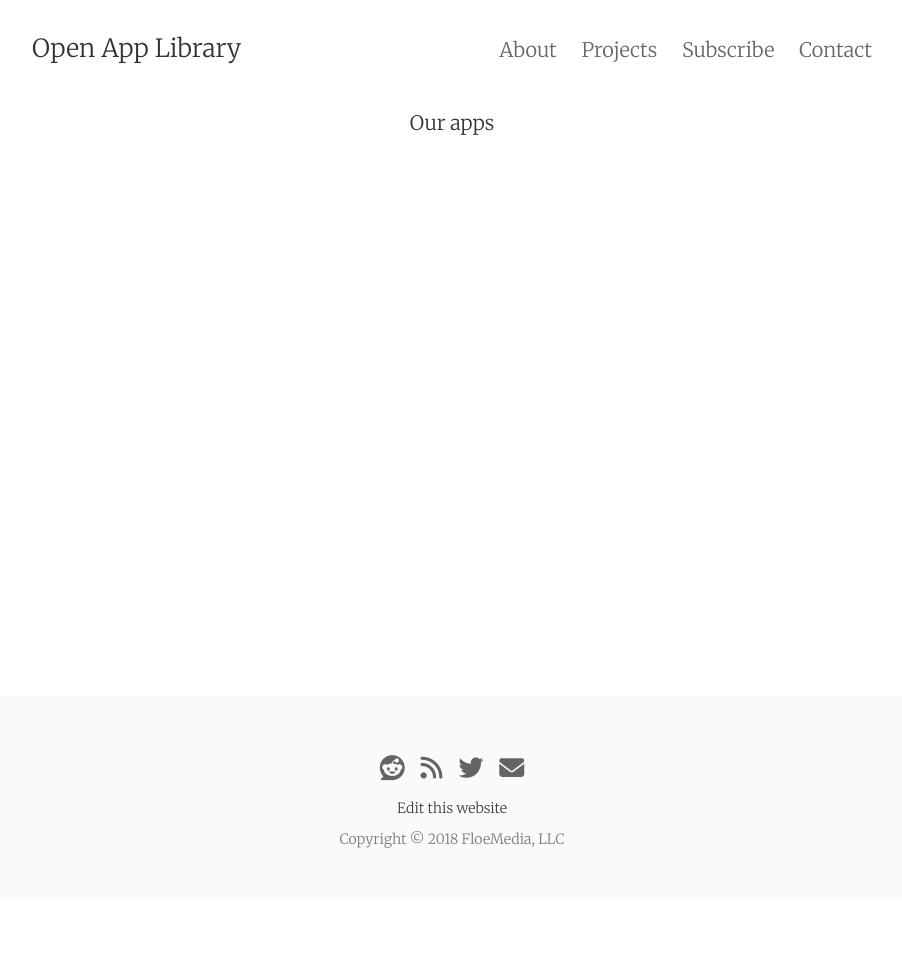
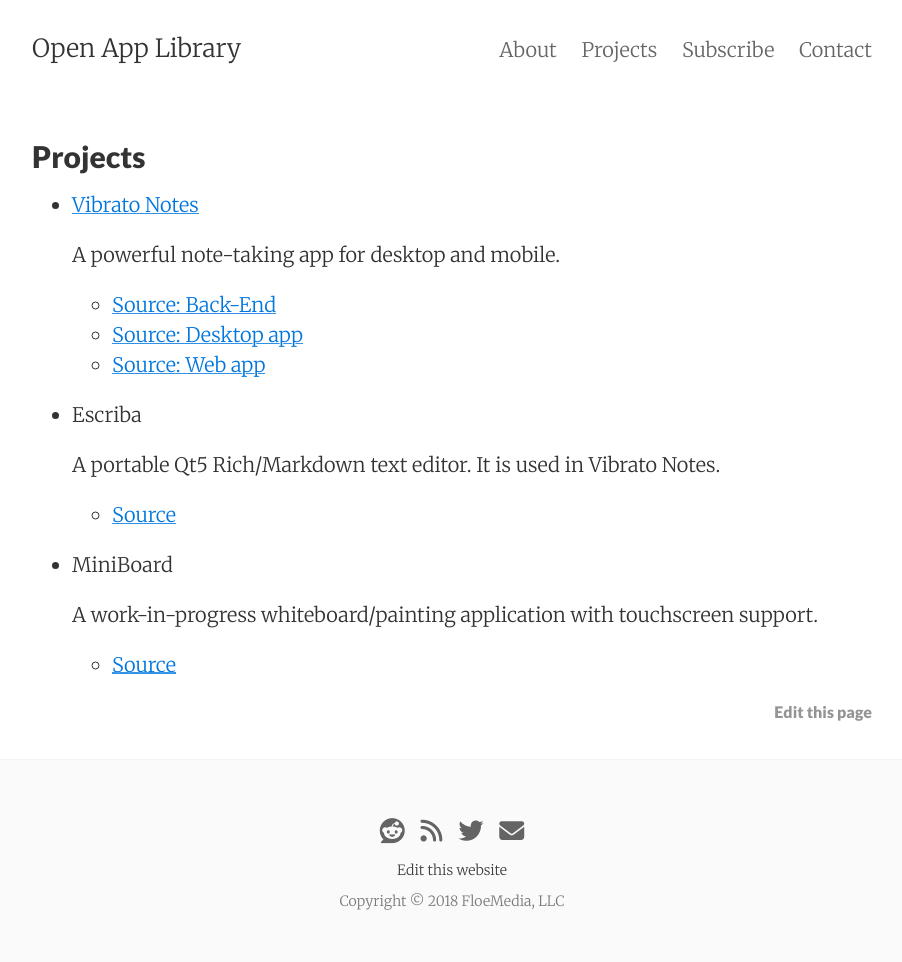
Before and after one commit to Open-App-Library/OpenAppLibrary.org, a Jekyll site: the page built from projects.html, in a window 1280 px wide. Shown: the whole page, without its empty margins (188-1090 px from the left). Built offline with Jekyll 4.4.1, drawn with Linux system fonts in a browser that asks for light colours; nearby versions of some CDN libraries; before the commit the page ends 900 px from its top, so only the background shows below that.

Commit message:
projects page

```diff
--- a/_config.yml
+++ b/_config.yml
@@ -9,8 +9,6 @@ header_pages:
  - projects.html
  - newsletter.html
  - contact.html
-
-gitlabEditRootp: "https://gitlab.com/Open-App-Library/openapplibrary.org/edit/master/"
 
 # Google services
 google_tag_manager:
--- /dev/null
+++ b/_data/projects.yml
@@ -0,0 +1,20 @@
+- title: Vibrato Notes
+  description: A powerful note-taking app for desktop and mobile.
+  url: https://vibrato.app
+  sources:
+    - title: "Source: Back-End"
+      url: "https://gitlab.com/Open-App-Library/Vibrato-Back-End"
+    - title: "Source: Desktop app"
+      url: "https://gitlab.com/Open-App-Library/vibratonotes-desktop"
+    - title: "Source: Web app"
+      url: "https://gitlab.com/Open-App-Library/Vibrato-Web-Front-End"
+- title: Escriba
+  description: A portable Qt5 Rich/Markdown text editor. It is used in Vibrato Notes.
+  sources:
+    - title: Source
+      url: "https://gitlab.com/Open-App-Library/escriba"
+- title: MiniBoard
+  description: A work-in-progress whiteboard/painting application with touchscreen support.
+  sources:
+    - title: Source
+      url: "https://gitlab.com/Open-App-Library/MiniBoard"
--- a/_includes/edit-this-page.html
+++ b/_includes/edit-this-page.html
@@ -1 +1 @@
-<a target="_blank" id="edit-page" href="{{site.gitlabEditRoot}}{{page.path}}">Edit this page</a>
+<a target="_blank" id="edit-page" href="https://gitlab.com/Open-App-Library/openapplibrary.org/blob/master/{{page.path}}">Edit this page</a>
--- a/projects.html
+++ b/projects.html
@@ -1,7 +1,27 @@
 ---
-layout: center
+layout: page
 title: Projects
 permalink: /projects/
 ---
 
-Our apps
+<ul>
+
+{% for project in site.data.projects %}
+<li>
+  <p>
+  {% if project.url %}
+    <a href="{{project.url}}">{{project.title}}</a>
+  {% else %}
+  {{project.title}}
+    {% endif %}
+  </p>
+  <p>{{project.description}}</p>
+  <ul>
+    {% for source in project.sources %}
+      <li><a href="{{source.url}}">{{source.title}}</a></li>
+    {% endfor %}
+  </ul>
+</li>
+{% endfor %}
+
+</ul>
```
